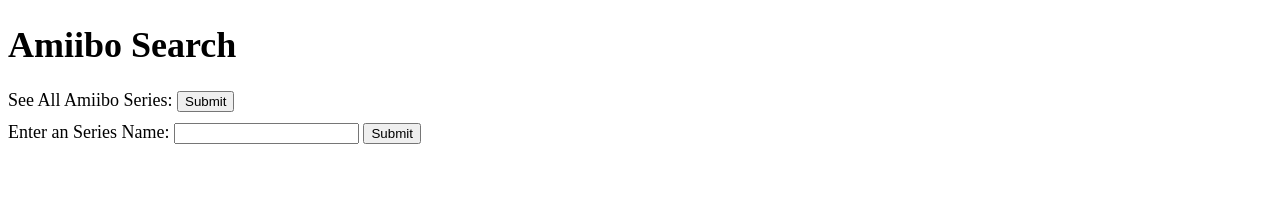
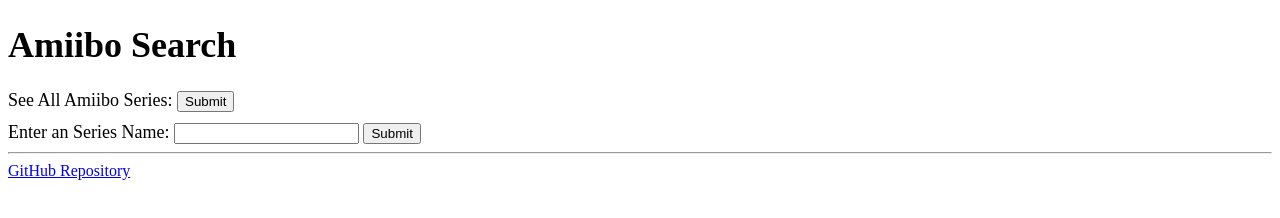
Before and after one commit to Al014/creative-proj-2, a plain HTML site: page index.html in a window 1280 px wide. Drawn offline with nearby package versions, Linux system fonts and the light colour scheme.

Commit message:
Added forgotten footer.

```diff
--- a/index.html
+++ b/index.html
@@ -25,6 +25,8 @@
     </div>
   </div>
   <footer>
+    <hr>
+    <a href="https://github.com/Al014/creative-proj-2.git">GitHub Repository</a>
   </footer>
   <script src="https://cdnjs.cloudflare.com/ajax/libs/moment.js/2.24.0/moment.min.js" integrity="sha256-4iQZ6BVL4qNKlQ27TExEhBN1HFPvAvAMbFavKKosSWQ=" crossorigin="anonymous"></script>
   <script text="type/javascript" src="script.js">
--- a/styles.css
+++ b/styles.css
@@ -66,3 +66,7 @@
     width: 50%;
   }
 }
+
+a {
+  padding-top: 5px;
+}
```
